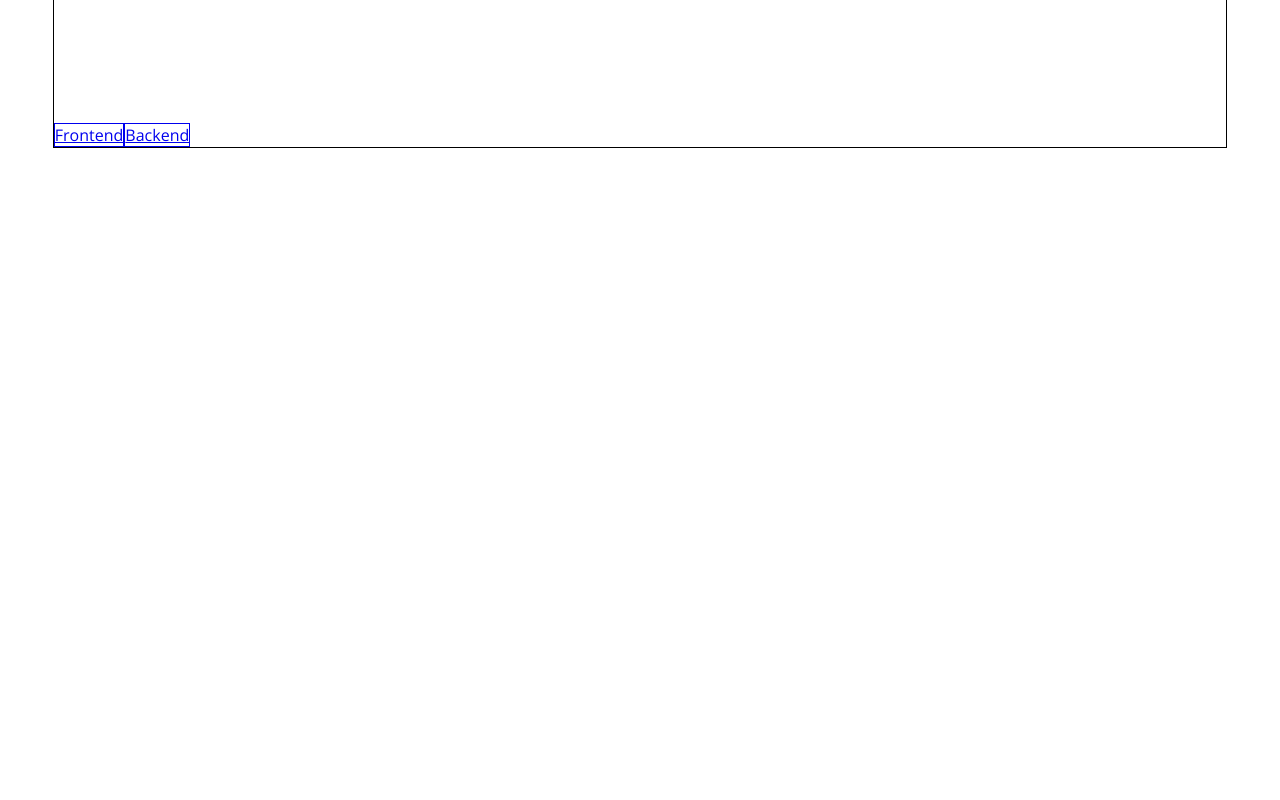
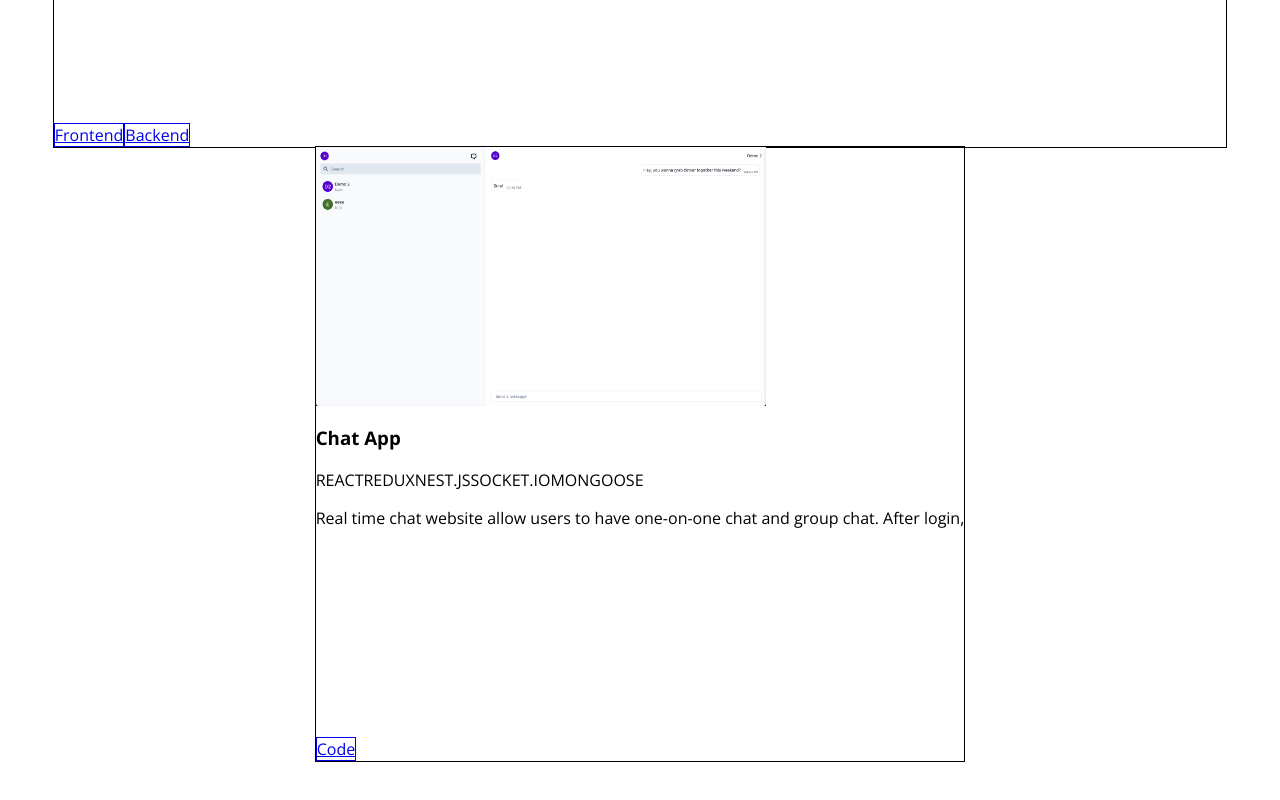
Before and after one commit to lexiechoi852/portfolio-website, a Next.js app: page / in a window 1280 px wide. Shown: the part 2872-3672 px from the top of the page. Before the commit the page ends 3058 px from the top, so only its background shows below. Built offline with nearby package versions, Linux system fonts and the light colour scheme.

Commit message:
feat: added chat app in projects section

```diff
--- a/src/components/Projects.tsx
+++ b/src/components/Projects.tsx
@@ -27,6 +27,16 @@ const projects: Project[] = [
     frontendGithubUrl: "https://github.com/cantek-international/mailme",
     workInProgress: false,
     stacks: ["Next.js", "TailwindCSS", "Express.js"],
+  },
+  {
+    name: "Chat App",
+    image: "/chat-app-screenshot.png",
+    description:
+      "Real time chat website allow users to have one-on-one chat and group chat. After login, ",
+    // liveSite: "https://chat-app.lexiechoi.com",
+    githubUrl: "https://github.com/lexiechoi852/chat-app",
+    workInProgress: false,
+    stacks: ["React", "Redux", "Nest.js", "Socket.IO", "Mongoose"],
   },
 ];
 export default function Projects() {
```
Also changed, not shown: public/chat-app-screenshot.png (added).
